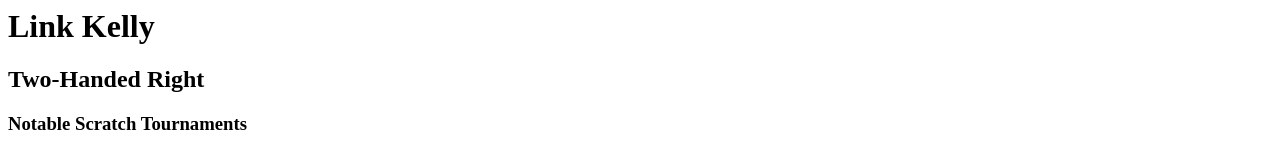
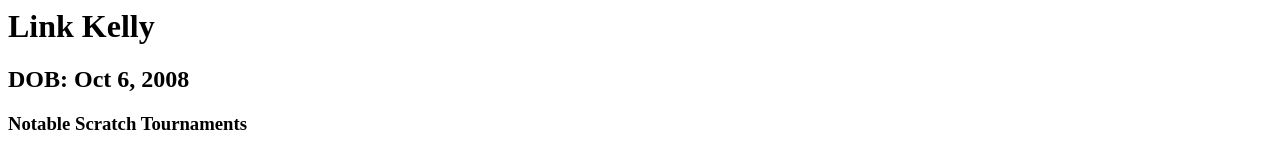
Before and after one commit to LinkGoesBowling/Bowling-Resume, a plain HTML site: page index.html in a window 1280 px wide. Shown: the top 154 px of the page. Drawn offline with Linux system fonts and the light colour scheme.

Commit message:
Change bowling style to DOB

```diff
--- a/index.html
+++ b/index.html
@@ -1,5 +1,5 @@
 <h1>Link Kelly</h1>
-<h2>Two-Handed Right</h2>
+<h2>DOB: Oct 6, 2008</h2>
 <h3>Notable Scratch Tournaments</h3>
 <ul>
   <li><a href="http://www.juniorbowlerstour.com/027_harmony_sun.htm">JBT (youth/collegiate) Aug. 2026 at Harmony Bowl: Finished 8th of 45, averaged 180.7 (9 games) in low-scoring tournament, beat #1 seed in playoffs (2 games)</a></li>
```
